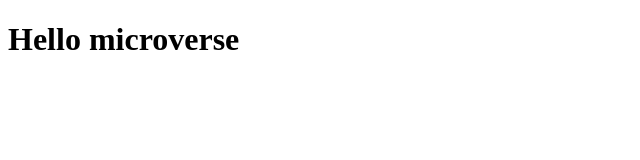
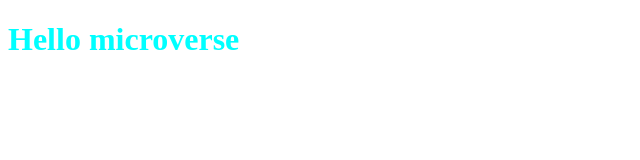
Before and after one commit to Basir-Mohammadi/Hello-world2, a website: page index.html in a window 1280 px wide. Shown: the whole page, without its empty margins (0-640 px from the left). Drawn offline with Linux system fonts and the light colour scheme.

Commit message:
modified index.html

```diff
--- a/index.html
+++ b/index.html
@@ -3,8 +3,9 @@
 <head>
     <meta charset="UTF-8">
     <meta http-equiv="X-UA-Compatible" content="IE=edge">
-    <meta name="viewport" content="width=>, initial-scale=1.0">
+    <meta name="viewport" content="width=device-width, initial-scale=1.0">
     <title>Document</title>
+    <link rel="stylesheet" href="style.css">
 </head>
 <body>
     <h1> Hello microverse</h1>
```
